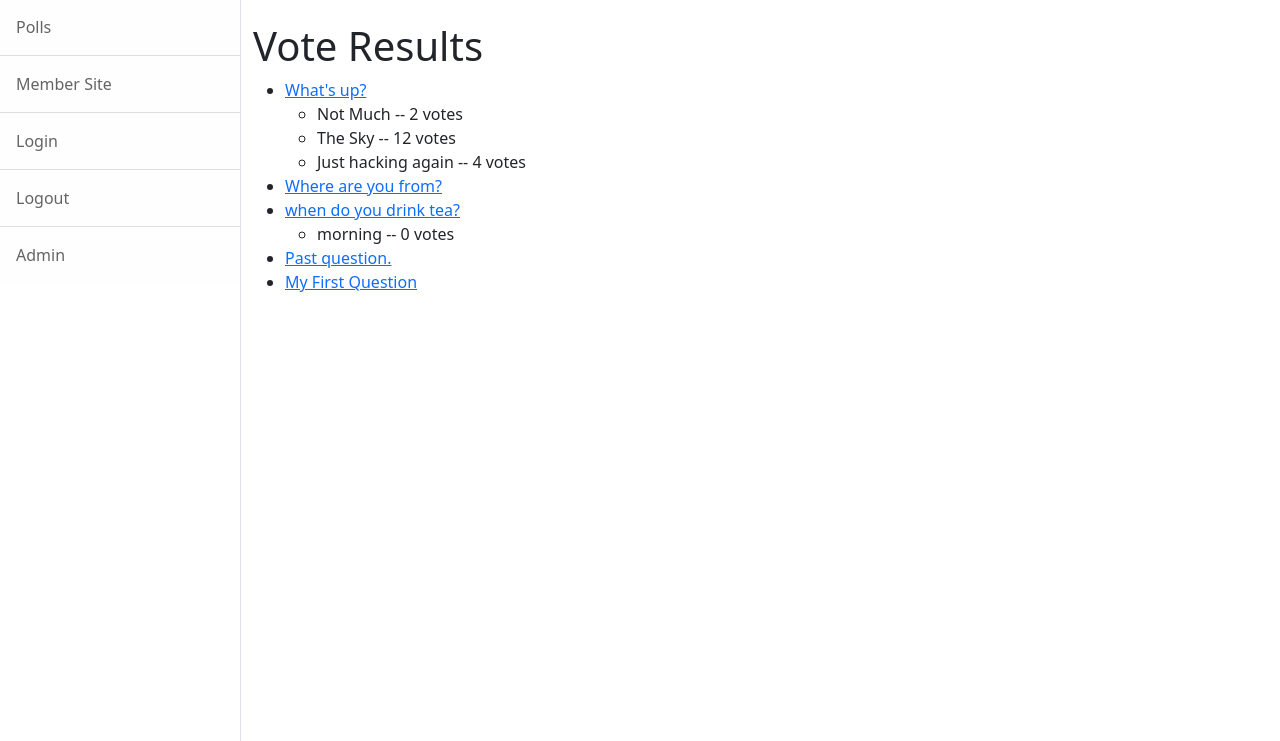
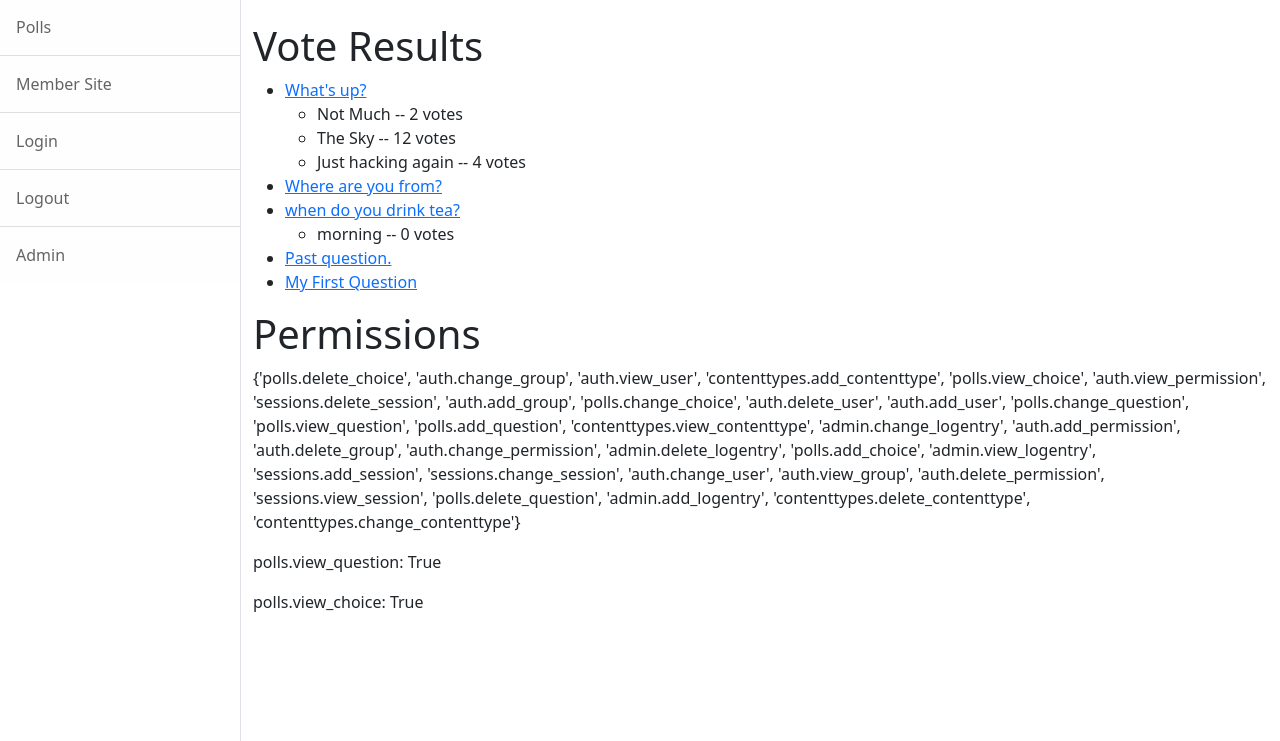
Before and after one commit to msuz/sandbox, a Django app: page /membersite/ in a window 1280 px wide. Shown: the part 59-800 px from the top of the page. Run offline with Django 4.2, Linux system fonts and the light colour scheme; a user stored in the database is signed in; data comes from the database, SQL or seed files in the repository; both versions use the stored data as it was after the commit; some libraries are stand-ins or nearby versions.

Commit message:
use django.contrib.auth permission

```diff
--- a/django_site/membersite/templates/membersite/index.html
+++ b/django_site/membersite/templates/membersite/index.html
@@ -19,4 +19,9 @@
     <p>No polls are available.</p>
 {% endif %}
 
+<h1>Permissions</h1>
+<p>{{ perms.polls }}</p>
+<p>polls.view_question: {{ perms.polls.view_question }}</p>
+<p>polls.view_choice: {{ perms.polls.view_choice }}</p>
+
 {% endblock %}
--- a/django_site/membersite/urls.py
+++ b/django_site/membersite/urls.py
@@ -5,4 +5,5 @@ from . import views
 app_name = 'membersite'
 urlpatterns = [
     path('', views.IndexView.as_view(), name='index'),
+    path('results/', views.ResultsView.as_view(), name='results'),
 ]
--- a/django_site/membersite/views.py
+++ b/django_site/membersite/views.py
@@ -1,17 +1,23 @@
 from django.shortcuts import render
 from django.views.generic.base import TemplateView
-from django.contrib.auth.mixins import LoginRequiredMixin
+from django.contrib.auth.mixins import LoginRequiredMixin, PermissionRequiredMixin
 from polls.models import Question, Choice
 import logging
 
-# Create your views here.
 class IndexView(LoginRequiredMixin, TemplateView):
-    template_name = "membersite/index.html"
-
+    template_name = 'membersite/index.html'
     def get(self, request, *args, **kwargs):
-        logging.debug("Debug Message")
-        logging.info("Info Message")
+        logging.debug('Debug Message')
+        logging.info('Info Message')
         logging.error('Error Message')
         context = super(IndexView, self).get_context_data(**kwargs)
         context['question_list'] = Question.objects.all().prefetch_related('choices')
         return render(self.request, self.template_name, context)
+
+class ResultsView(PermissionRequiredMixin, TemplateView):
+    template_name = 'membersite/index.html'
+    permission_required = ('polls.view_question', 'polls.view_choice')
+    def get(self, request, *args, **kwargs):
+        context = super(ResultsView, self).get_context_data(**kwargs)
+        context['question_list'] = Question.objects.all().prefetch_related('choices')
+        return render(self.request, self.template_name, context)
```
Also changed, not shown: django_site/db.sqlite3.
